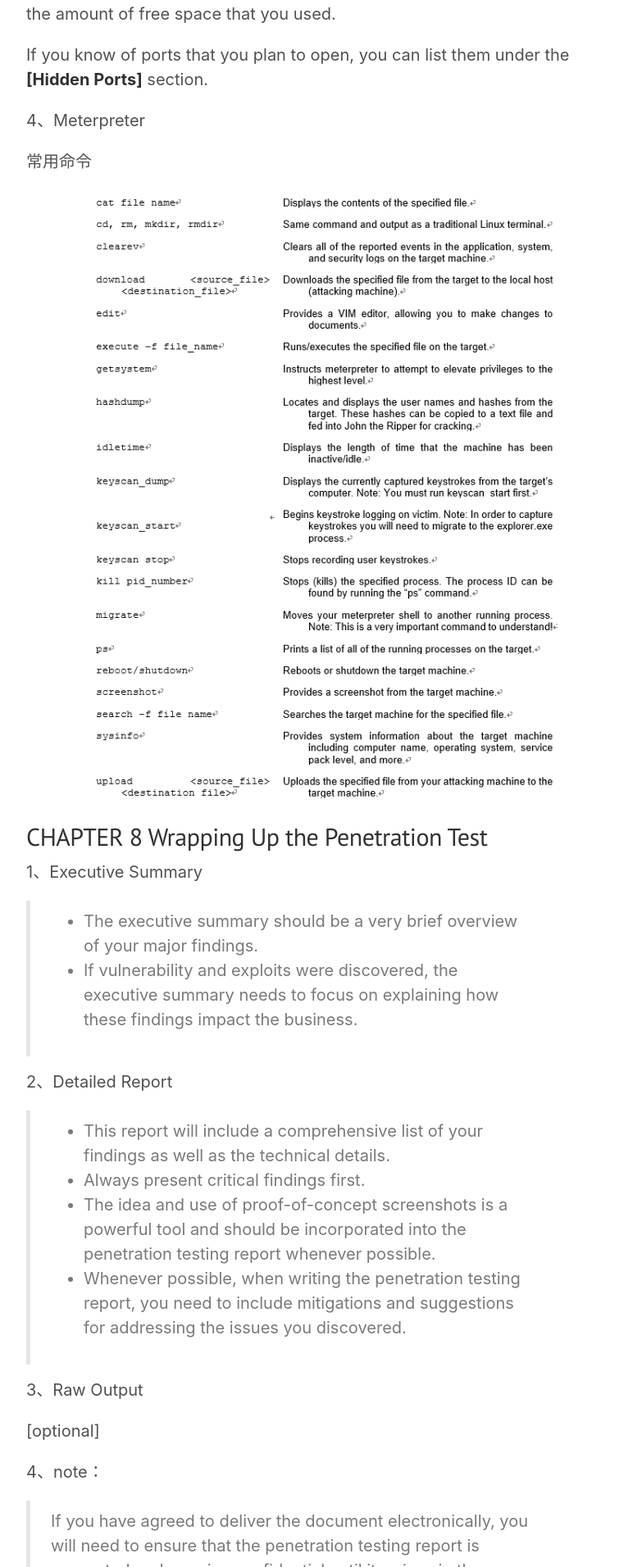
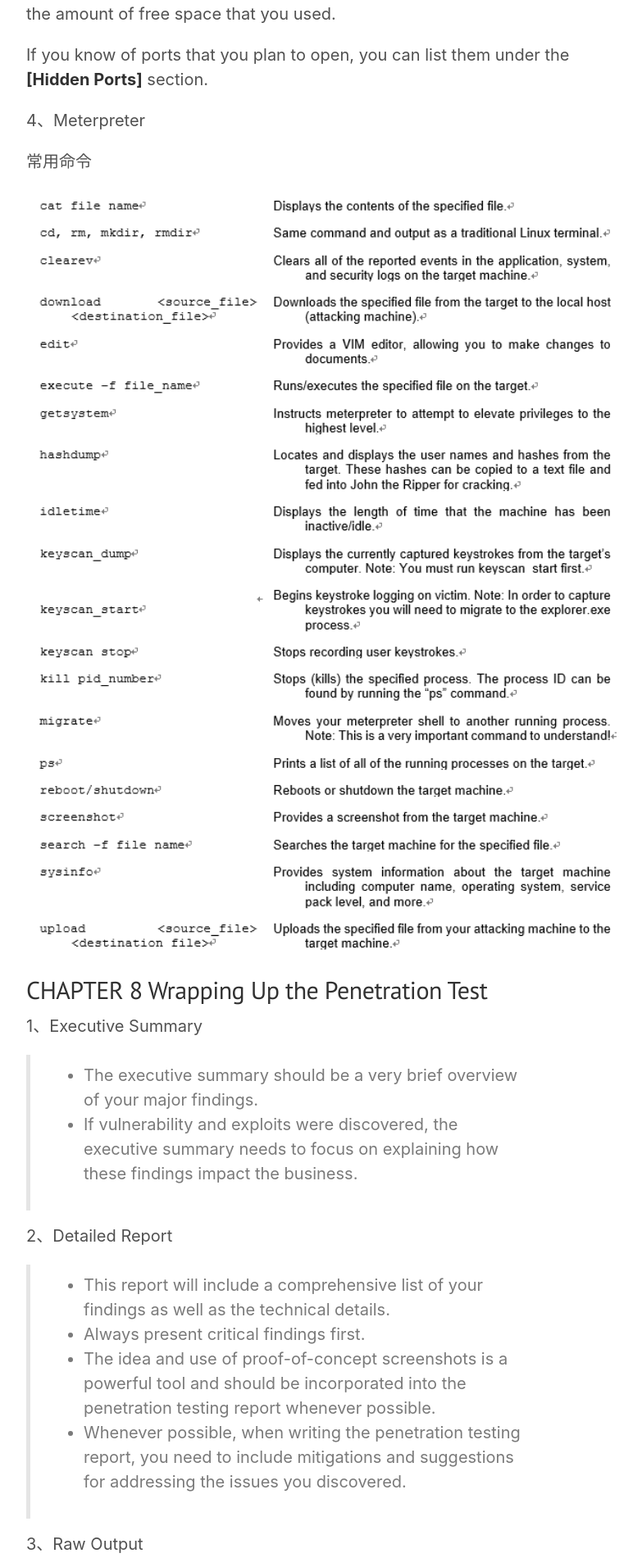
Before and after one commit to victor-infosec/victor-infosec.github.io, a Jekyll site: the page built from _posts/books/The-Basics-of-Hacking-and-Penetration-Testing/2018-04-06-The-Basics-of-Hacking-and-Penetration-Testing-Part4.md, in a window 1280 px wide. Shown: the part 2717-4629 px from the top of the page at 82% size, without its empty margins (248-1031 px from the left). Built offline with Jekyll 4.4.1, drawn with Linux system fonts in a browser that asks for light colours; nearby versions of some CDN libraries; some web fonts are replaced; library files that are not in the unit come from our copies.

Commit message:
20180406

```diff
--- a/_posts/books/The-Basics-of-Hacking-and-Penetration-Testing/2018-04-06-The-Basics-of-Hacking-and-Penetration-Testing-Part4.md
+++ b/_posts/books/The-Basics-of-Hacking-and-Penetration-Testing/2018-04-06-The-Basics-of-Hacking-and-Penetration-Testing-Part4.md
@@ -84,7 +84,7 @@
 常用命令
 
  <div align="center" markdown="1">
-<img src="https://raw.githubusercontent.com/victor-infosec/victor-infosec.github.io/master/_posts/books/The-Basics-of-Hacking-and-Penetration-Testing/9.png" alt="渗透测试流程9" height="80%" width="80%" />
+<img src="https://raw.githubusercontent.com/victor-infosec/victor-infosec.github.io/master/_posts/books/The-Basics-of-Hacking-and-Penetration-Testing/9.png" alt="渗透测试流程9" height="100%" width="100%" />
 </div>
 
 CHAPTER 8 Wrapping Up the Penetration Test
```
